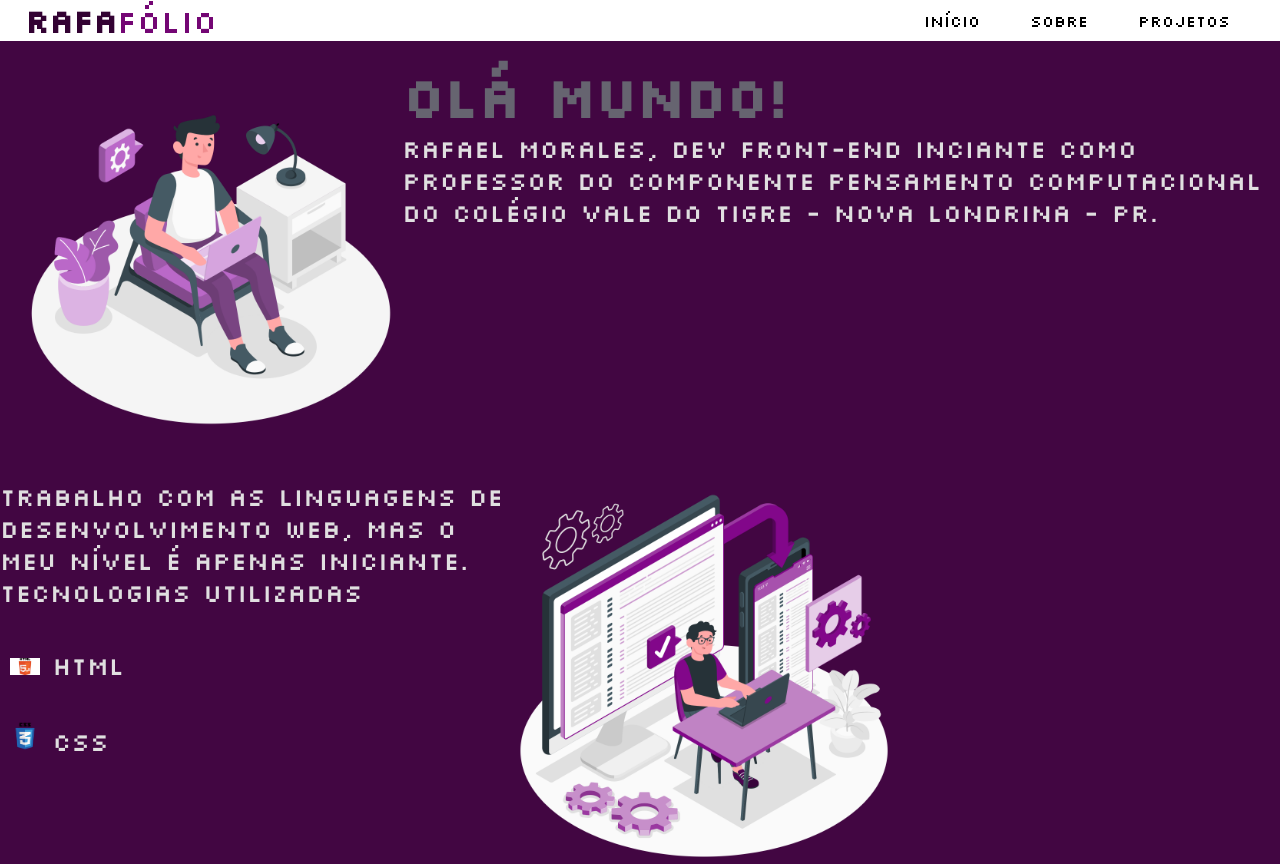
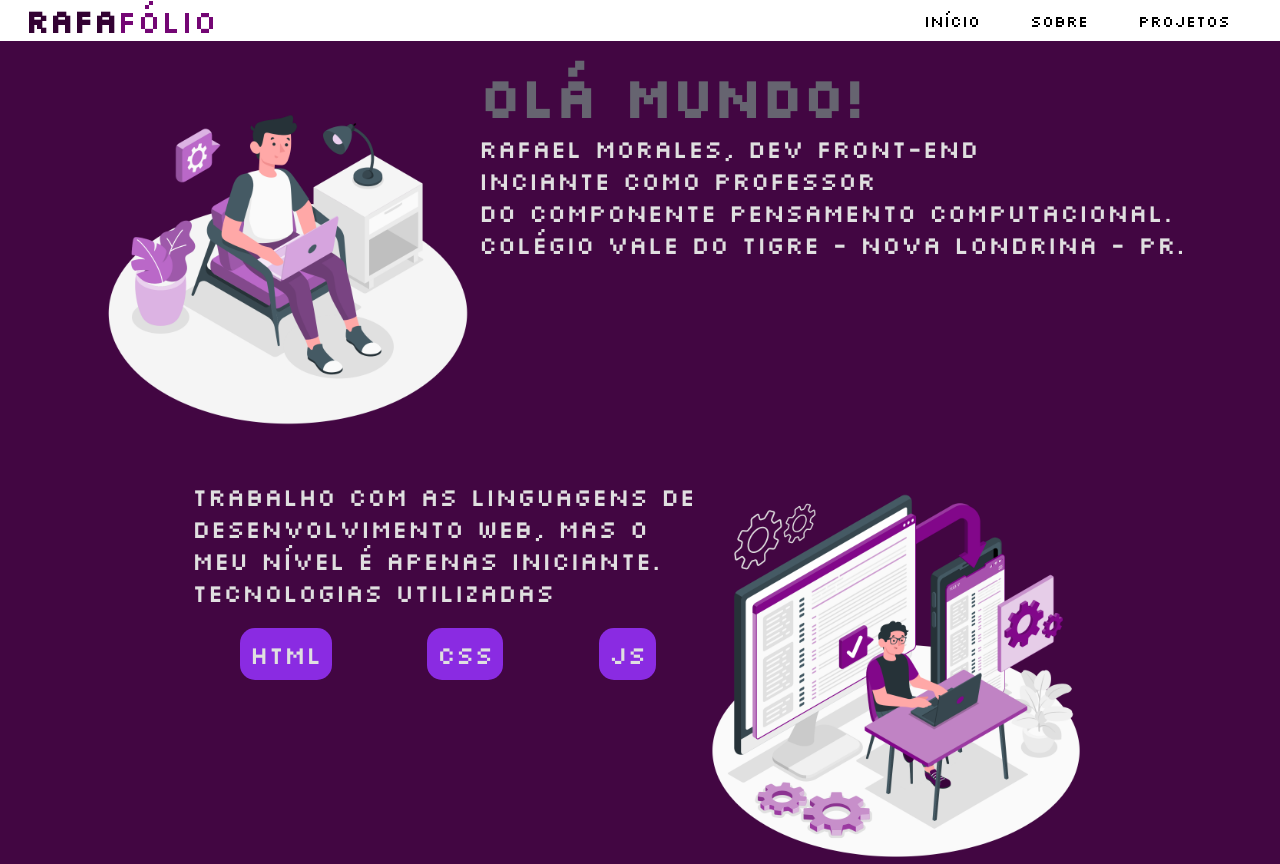
Before and after one commit to rafaelmor2010/RafaPortif-lio, a plain HTML site: page index.html in a window 1280 px wide. Drawn offline with Linux system fonts and the light colour scheme.

Commit message:
Add files via upload

```diff
--- a/index.html
+++ b/index.html
@@ -30,9 +30,8 @@
         <img class="container-principal-imagem" src="imagem_homem.png" alt="">
         <div>
             <h2 class="container-principal-titulo">Olá mundo!</h2>
-            <p class="container-principal-texto">Rafael Morales, dev front-end inciante como <br> professor
-                do componente pensamento computacional <br>
-                do Colégio Vale do Tigre - Nova Londrina - PR.</p>
+            <p class="container-principal-texto">Rafael Morales, dev front-end <br> inciante como professor
+                <br> do componente pensamento computacional. <br> Colégio Vale do Tigre - Nova Londrina - PR.</p>
         </div>
     </section>
 
@@ -44,8 +43,9 @@
             <p class="container-secundario-texto">Tecnologias utilizadas</p>
             <ul class="container-secundario-lista">
 
-                <li class="container-secundario-item"> <img class="img-logo" src="html.png" alt=""> HTML</li>
-                <li class="container-secundario-item"> <img class="img-logo"  src="css.png" alt=""> CSS</li>
+                <li class="container-secundario-item"> HTML</li>
+                <li class="container-secundario-item">  CSS</li>
+                <li class="container-secundario-item">  JS</li>
 
             </ul>
         </div>
--- a/styles.css
+++ b/styles.css
@@ -13,6 +13,7 @@ body {
 /*mudando a cor do header class .cabecalho*/
 .cabecalho {
     background: white;
+    flex-wrap: wrap;
 }
 
 .cabecalho_titulo_folio {
@@ -68,6 +69,8 @@ body {
     justify-content: center;
     /*espaçamento entre cabeçalho header e section*/
     padding-top: 20px;
+
+    flex-wrap: wrap;
 }
 
 /*formatando a imagem deixando com tamanho ideal*/
@@ -85,6 +88,7 @@ body {
 .container-principal-texto {
     font-size: 25px;
     color: #e0dfe0;
+
 }
 
 /*Colocando os elemento um do lado do outro*/
@@ -102,24 +106,32 @@ body {
 }
 .container-secundario {
     color:#e0dfe0;
+    justify-content: center;
+
+    flex-wrap: wrap;
 }
 
 .container-secundario-textos {
     /*40vw significa view port 40 % da tela*/
     width: 40vw;
     font-size: 25px;
+
 }
 
 /*tirando as bolinhas da lista*/
 .container-secundario-lista {
+    display: flex;
+    /*tirando o estilo da lista ou seja as bolinhas*/
     list-style-type: none;
-
-    padding: 10px;
-    align-content: center;
+    /*espaçamento entre os elementos*/
+    justify-content: space-around;
 
 }
-.img-logo {
-    margin-top: 40px;
-    width: 30px;
 
+.container-secundario-item {
+background-color: blueviolet;
+/*espaçamento interno*/
+padding: 10px;
+border-radius: 15px;
+margin-top: 20px;
 }
```
